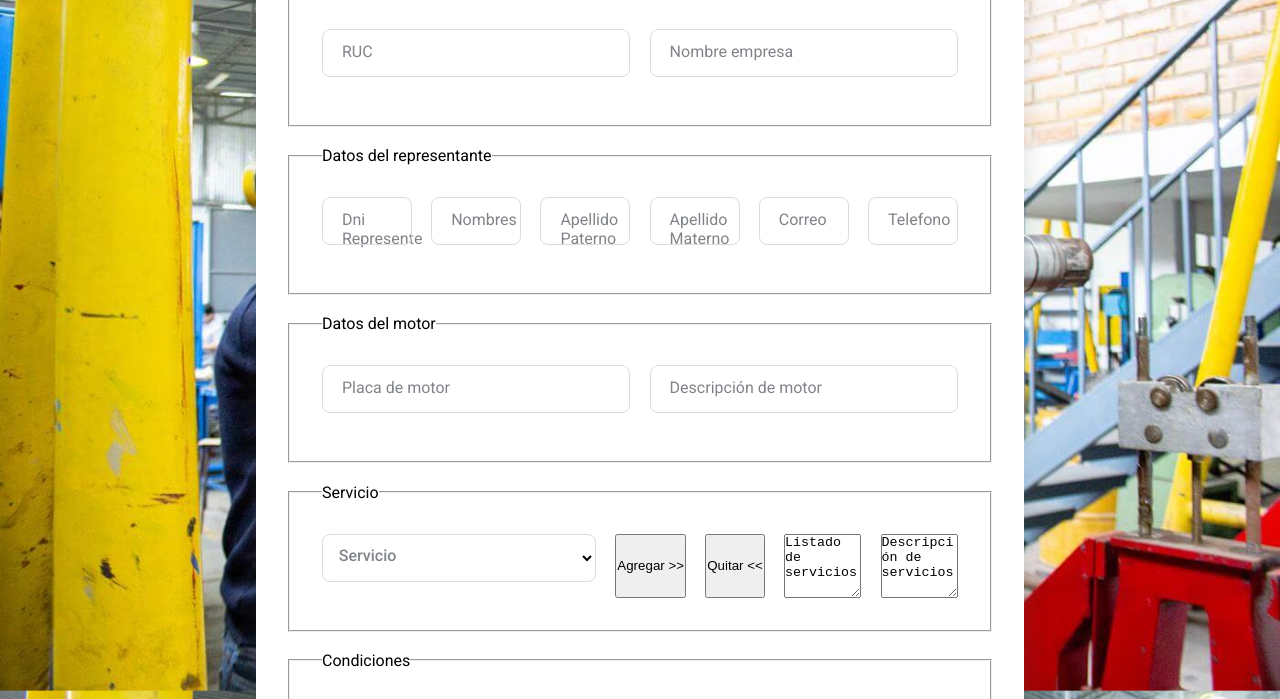
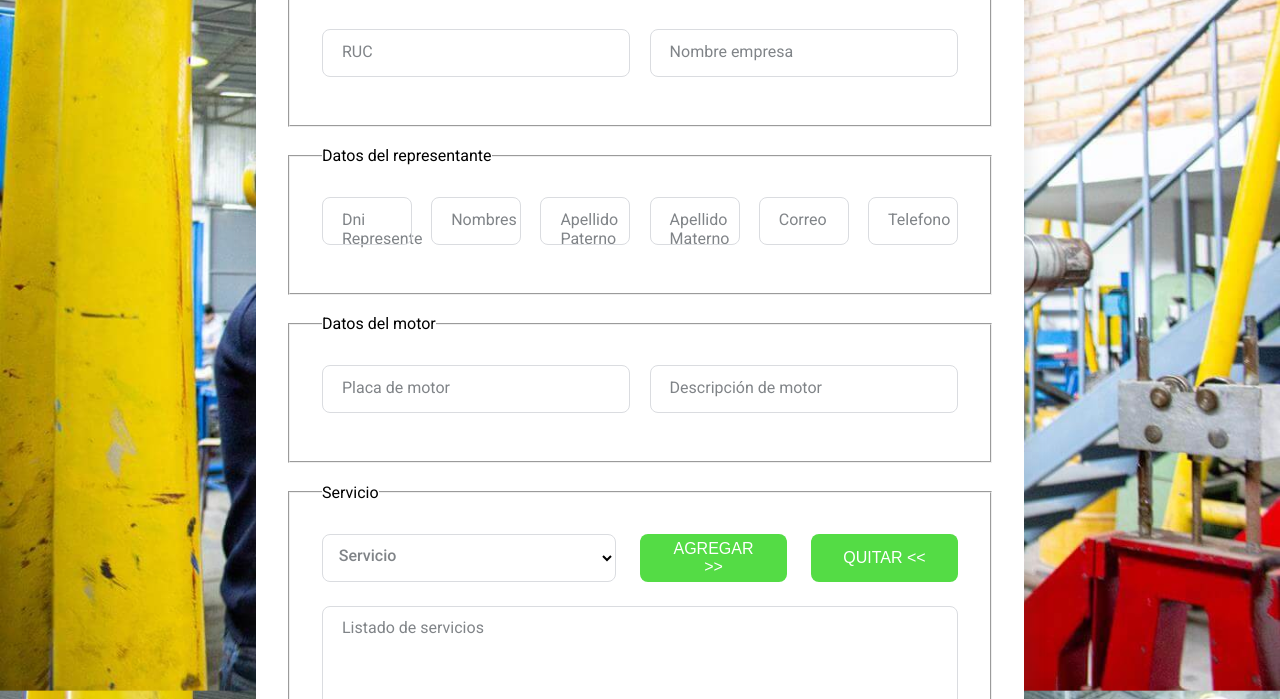
Before and after one commit to Scrish96/FIXMORT, a plain HTML site: page main/pages/reg-cotiz.html in a window 1280 px wide. Shown: the part 223-922 px from the top of the page. Drawn offline with nearby package versions, Linux system fonts and the light colour scheme; files that its build step writes are made by us from their sources; files whose address does not match are found by name.

Commit message:
modifique cotizaciones

```diff
--- a/main/css/reg-cotiz.css
+++ b/main/css/reg-cotiz.css
@@ -93,6 +93,39 @@ input[type=number]::-webkit-outer-spin-button {
     height:48px;
     margin-bottom: 1rem;
     width: 50%;
+}
+
+.servicio{
+    display:block;
+}
+
+.grid{
+    width: 100%;
+    height:250px;
+    display:grid;
+    grid-template-areas:"s ba bq"
+                        "l l l";
+    grid-template-rows: 48px 2fr;
+    grid-template-columns: 2fr 1fr 1fr;
+    gap:1.5rem;
+}
+
+.grid .a{
+    grid-area: s;
+    width:100%;
+}
+.grid .b{
+    grid-area: ba;
+    width:100%;
+}
+.grid .c{
+    grid-area: bq;
+    width:100%;
+}
+.grid .d{
+    grid-area: l;
+    width:100%;
+    height:100%;
 }
 
 .formulario__div-botones{
--- a/main/pages/reg-cotiz.html
+++ b/main/pages/reg-cotiz.html
@@ -62,9 +62,10 @@
                             <label for="desmot" class="formulario__label">Descripción de motor</label>
                         </div>
                     </fieldset>
-                    <fieldset class="formulario__campo">
+                    <fieldset class="formulario__campo servicio">
                         <legend>Servicio</legend>
-                        <div class="formulario__div">
+                        <div class="grid">
+                            <div class="formulario__div a">
                                 <select name="area" id="area" class="formulario__select-input">
                                     <option value=""></option>
                                     <option value="produccion">Produccion</option>
@@ -77,10 +78,14 @@
                                 </select>
                                 <label for="area" class="formulario__select-label">Servicio</label>
                             </div>
-                        <input type="submit" class="" value="Agregar >>">
-                        <input type="submit" class="" value="Quitar <<">
-                        <textarea>Listado de servicios</textarea>
-                        <textarea>Descripción de servicios</textarea>
+                            <button type="submit" class="formulario__boton-single slide b"><span>Agregar >></span></button>
+                            <button type="submit" class="formulario__boton-single slide c" ><span>Quitar <<</span></button>
+                            <div class="formulario__div d">
+                                <textarea rows="10" cols="50" class="formulario__input" name="listserv" id="listserv" placeholder=" " ></textarea>
+                                <label for="listserv" class="formulario__label">Listado de servicios</label>
+                            </div>
+
+                        </div>
                     </fieldset>
                     <fieldset class="formulario__campo">
                         <legend>Condiciones</legend>
```
Lines whose indentation alone changed are shown as unchanged.
